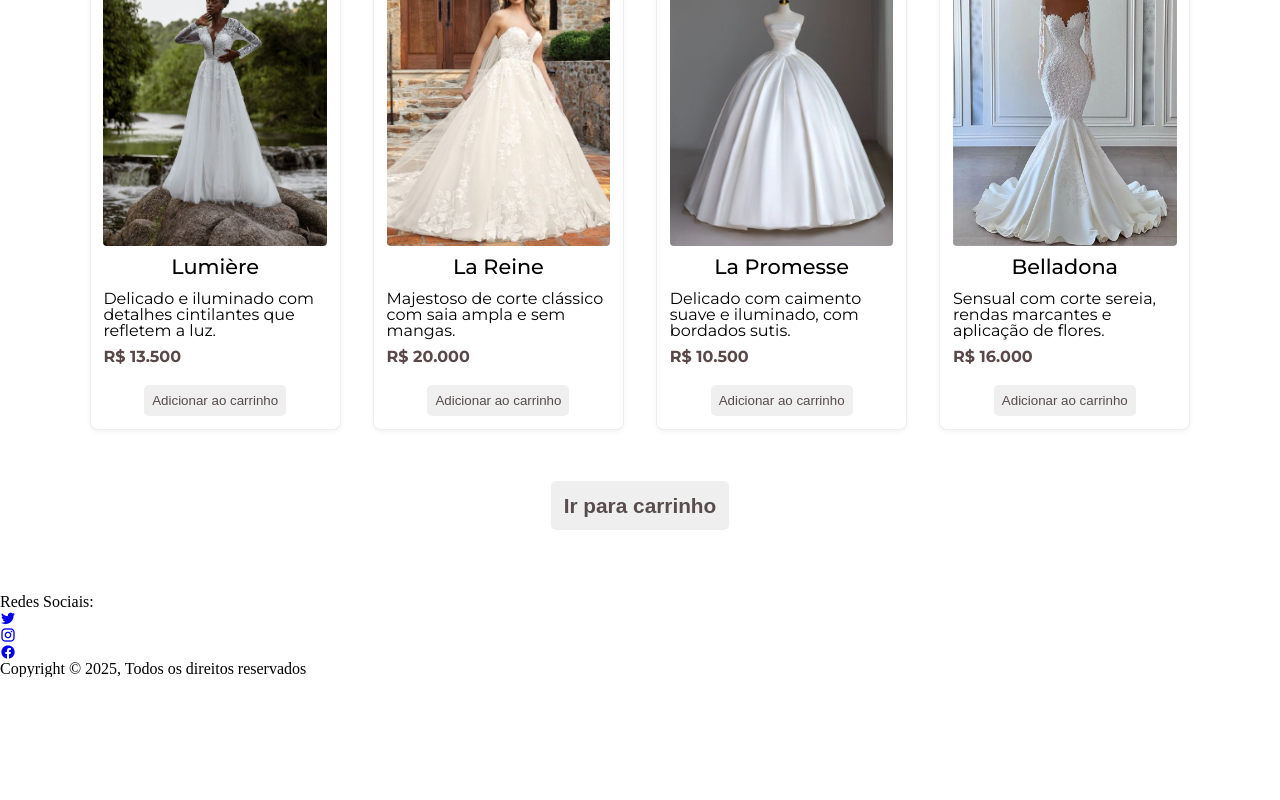
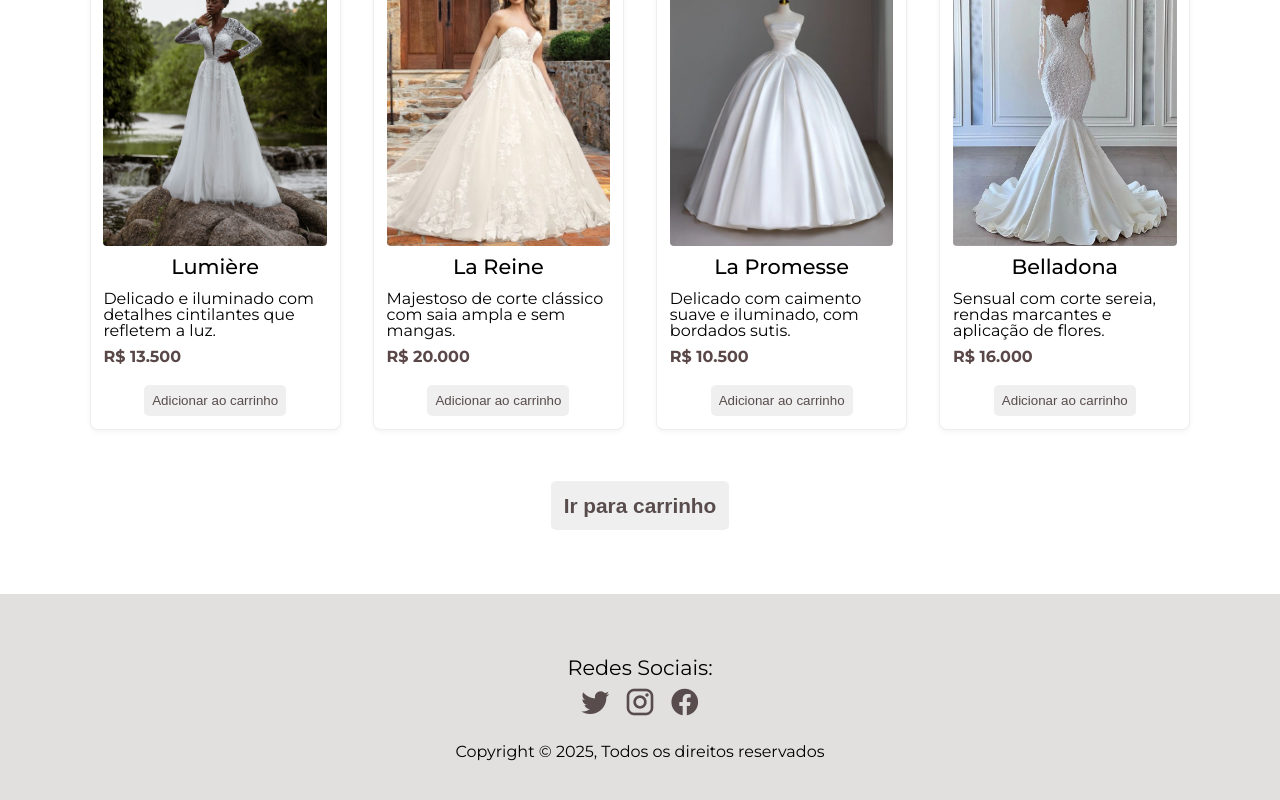
Before and after one commit to helenasf8/the-diamond-bridal, a Vue app in the folder site/: page / in a window 1280 px wide. Shown: the part 1129-1929 px from the top of the page. Before the commit the page ends 1806 px from the top, so only its background shows below. Built offline with nearby package versions, Linux system fonts and the light colour scheme.

Commit message:
FEAT footer css #11

```diff
--- a/site/src/App.vue
+++ b/site/src/App.vue
@@ -329,5 +329,29 @@ nav {
   color: #5a4747;
 }
 
+footer {
+  background-color: #e2dfdf;
+  padding: 5vw;
+  text-align: center;
+  font-family: "Montserrat", sans-serif;
+}
 
+footer div p {
+  font-size: 1.3rem;
+}
+
+footer div ul {
+  display: flex;
+  justify-content: center;
+  padding: 0.5vw 0 2vw 0;
+}
+
+footer div ul li span {
+  color: #584c4c;
+  font-size: 2rem;
+
+}
+footer li {
+  padding: 0 0.5vw 0 0.5vw;
+}
 </style>
```
